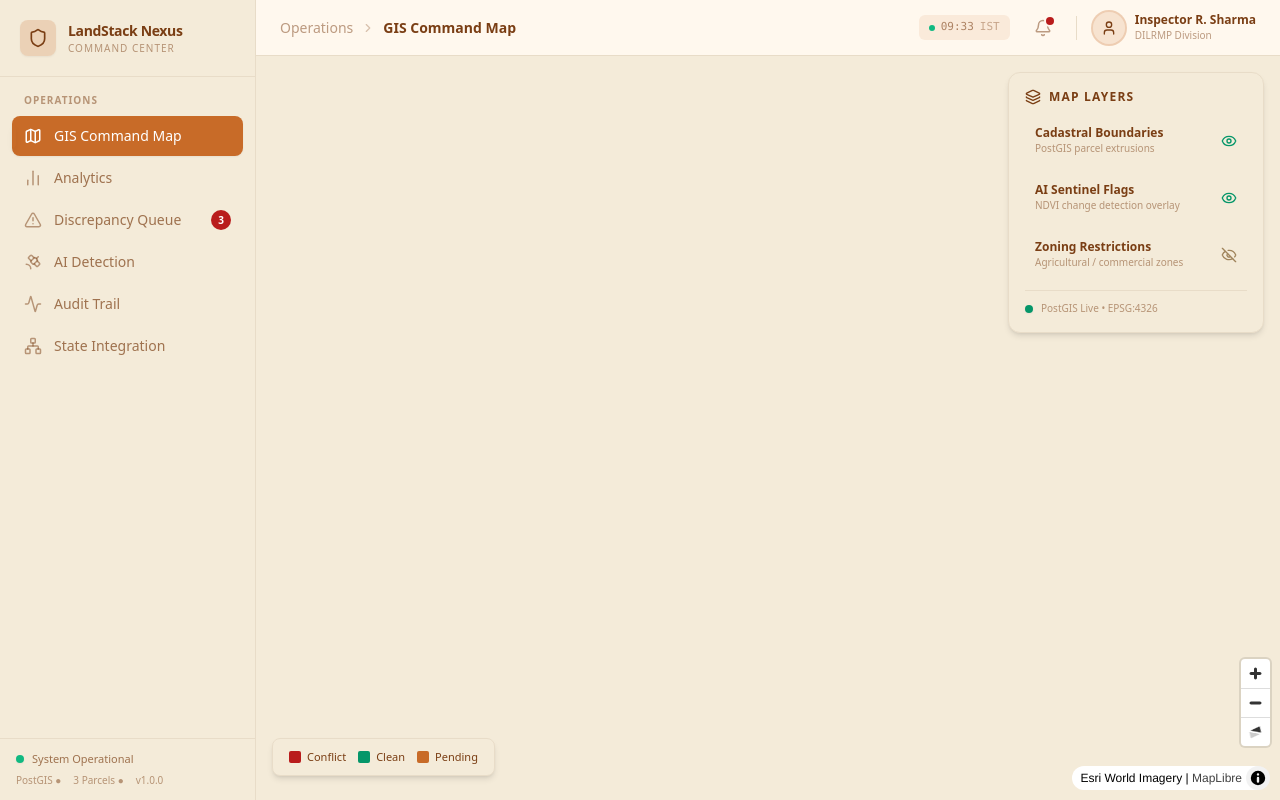
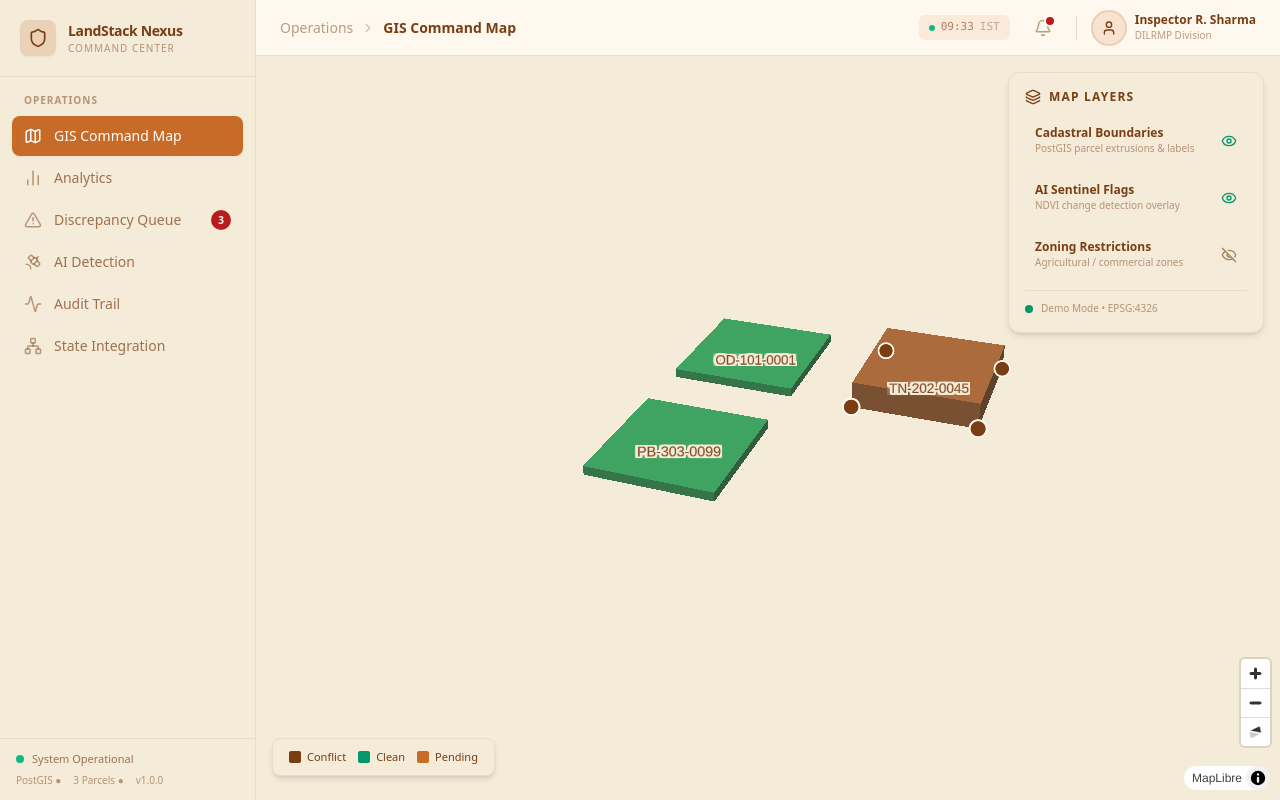
Before and after one commit to AsyncNigam/LandStack-Nexus, a React (Vite) app in the folder apps/officer-ui/: page / in a window 1280 px wide. Built offline with nearby package versions, Linux system fonts and the light colour scheme; no server answers.

Commit message:
Chore : final error fixing

```diff
--- a/apps/officer-ui/src/components/MapViewer.tsx
+++ b/apps/officer-ui/src/components/MapViewer.tsx
@@ -1,73 +1,37 @@
-import { useEffect, useRef, useState } from "react";
+import { useEffect, useRef, useState, useCallback } from "react";
 import * as maplibregl from "maplibre-gl";
 import "maplibre-gl/dist/maplibre-gl.css";
-import axios from "axios";
 import { Layers, Eye, EyeOff } from "lucide-react";
 
-// ─── GeoJSON types ──────────────────────────────────────────────────
+// ─── Guaranteed Demo Data ──────────────────────────────────────────
 
-interface ParcelProperties {
-  ulpin: string;
-  source_state: string;
-  area_sqm: number;
-  status?: string;
-  height?: number;
-}
-
-interface ParcelFeature {
-  type: "Feature";
-  geometry: GeoJSON.Geometry;
-  properties: ParcelProperties;
-}
-
-interface ParcelFeatureCollection {
-  type: "FeatureCollection";
-  features: ParcelFeature[];
-}
-
-// ─── Layer toggle config ────────────────────────────────────────────
-
-interface LayerToggle {
-  id: string;
-  label: string;
-  description: string;
-  defaultOn: boolean;
-}
-
-const LAYER_TOGGLES: LayerToggle[] = [
-  {
-    id: "cadastral",
-    label: "Cadastral Boundaries",
-    description: "PostGIS parcel extrusions",
-    defaultOn: true,
-  },
-  {
-    id: "ai-sentinel",
-    label: "AI Sentinel Flags",
-    description: "NDVI change detection overlay",
-    defaultOn: true,
-  },
-  {
-    id: "zoning",
-    label: "Zoning Restrictions",
-    description: "Agricultural / commercial zones",
-    defaultOn: false,
-  },
-];
+const DEMO_GEOJSON = {
+  type: "FeatureCollection",
+  features: [
+    { type: "Feature", properties: { ulpin: "OD-101-0001", status: "Clean", height: 15 }, geometry: { type: "Polygon", coordinates: [[[85.824, 20.296], [85.826, 20.296], [85.826, 20.298], [85.824, 20.298], [85.824, 20.296]]] } },
+    { type: "Feature", properties: { ulpin: "TN-202-0045", status: "Conflict", height: 45 }, geometry: { type: "Polygon", coordinates: [[[85.827, 20.296], [85.829, 20.296], [85.829, 20.298], [85.827, 20.298], [85.827, 20.296]]] } },
+    { type: "Feature", properties: { ulpin: "PB-303-0099", status: "Clean", height: 15 }, geometry: { type: "Polygon", coordinates: [[[85.824, 20.293], [85.826, 20.293], [85.826, 20.295], [85.824, 20.295], [85.824, 20.293]]] } }
+  ]
+};
 
 // ─── Component ──────────────────────────────────────────────────────
 
 export default function MapViewer() {
   const containerRef = useRef<HTMLDivElement>(null);
   const mapRef = useRef<maplibregl.Map | null>(null);
+  const [mapReady, setMapReady] = useState(false);
 
-  const [layerStates, setLayerStates] = useState<Record<string, boolean>>(() =>
-    Object.fromEntries(LAYER_TOGGLES.map((l) => [l.id, l.defaultOn])),
-  );
+  const [activeLayers, setActiveLayers] = useState({
+    cadastral: true,
+    aiSentinel: true,
+    zoning: false
+  });
 
-  function toggleLayer(id: string) {
-    setLayerStates((prev) => ({ ...prev, [id]: !prev[id] }));
-  }
+  const toggleLayerState = useCallback((layerName: keyof typeof activeLayers) => {
+    setActiveLayers((prev) => ({ ...prev, [layerName]: !prev[layerName] }));
+  }, []);
+
+  // ── Initialize map ────────────────────────────────────────────────
 
   useEffect(() => {
     if (!containerRef.current || mapRef.current) return;
@@ -80,18 +44,16 @@ export default function MapViewer() {
         sources: {},
         layers: [
           {
-            // Background before satellite tiles load
             id: "background",
             type: "background",
             paint: { "background-color": "#F4EBD9" },
           },
         ],
       },
-      center: [85.82, 20.296], // Bhubaneswar — Odisha seed parcel
-      zoom: 15,
+      center: [85.826, 20.295],
+      zoom: 15.5,
       pitch: 60,
       bearing: -20,
-      maxPitch: 70,
     });
 
     map.addControl(
@@ -99,169 +61,129 @@ export default function MapViewer() {
       "bottom-right",
     );
 
-    map.on("load", async () => {
-      // ── Satellite basemap ────────────────────────────────────
-      map.addSource("satellite", {
-        type: "raster",
-        tiles: [
-          "https://server.arcgisonline.com/ArcGIS/rest/services/World_Imagery/MapServer/tile/{z}/{y}/{x}",
-        ],
-        tileSize: 256,
-        attribution: "Esri World Imagery",
-      });
+    map.on("load", () => {
+      // 1. Satellite Base
+      map.addSource('satellite', { type: 'raster', tiles: ['https://server.arcgisonline.com/ArcGIS/rest/services/World_Imagery/MapServer/tile/{z}/{y}/{x}'], tileSize: 256 });
+      map.addLayer({ id: 'satellite-layer', type: 'raster', source: 'satellite' });
+
+      // 2. GeoJSON Source
+      map.addSource('parcels', { type: 'geojson', data: DEMO_GEOJSON as GeoJSON.FeatureCollection });
+
+      // 3. Cadastral 3D Layer
       map.addLayer({
-        id: "satellite-layer",
-        type: "raster",
-        source: "satellite",
+        id: 'parcels-3d', type: 'fill-extrusion', source: 'parcels',
+        paint: {
+          'fill-extrusion-color': ['match', ['get', 'status'], 'Conflict', '#7A3E14', 'Clean', '#15803D', '#F4EBD9'],
+          'fill-extrusion-height': ['get', 'height'],
+          'fill-extrusion-opacity': 0.85
+        }
       });
 
-      // ── Fetch & enrich parcel GeoJSON ────────────────────────
-      try {
-        const { data } = await axios.get<ParcelFeatureCollection>(
-          "/api/v1/parcels/geojson",
-        );
-
-        // Inject mock status & extrusion height for visual effect
-        const enriched: ParcelFeatureCollection = {
-          type: "FeatureCollection",
-          features: data.features.map((f, i) => ({
-            ...f,
-            properties: {
-              ...f.properties,
-              status: i % 2 === 0 ? "CONFLICT" : "CLEAN",
-              height: i % 2 === 0 ? 50 : 15,
-            },
-          })),
-        };
-
-        // ── Parcel source ───────────────────────────────────────
-        map.addSource("parcels", {
-          type: "geojson",
-          data: enriched as unknown as GeoJSON.FeatureCollection,
+      // 4. Labels Layer (Fixing the missing ULPIN text)
+      map.addLayer({
+        id: 'parcel-labels', type: 'symbol', source: 'parcels',
+        layout: { 'text-field': ['get', 'ulpin'], 'text-size': 14 },
+        paint: { 'text-color': '#7A3E14', 'text-halo-color': '#F4EBD9', 'text-halo-width': 3 }
       });
 
-        // ── 3D extruded parcels ─────────────────────────────────
+      // 5. AI Sentinel Layer (Red Dots for Conflicts)
       map.addLayer({
-          id: "parcels-3d",
-          type: "fill-extrusion",
-          source: "parcels",
-          paint: {
-            "fill-extrusion-color": [
-              "match",
-              ["get", "status"],
-              "CONFLICT",
-              "#B91C1C", // Deep Crimson
-              "CLEAN",
-              "#15803d", // Forest Green
-              "#7A3E14", // Golden Ochre
-            ],
-            "fill-extrusion-height": ["get", "height"],
-            "fill-extrusion-base": 0,
-            "fill-extrusion-opacity": 0.85,
-          },
+        id: 'ai-markers', type: 'circle', source: 'parcels',
+        filter: ['==', 'status', 'Conflict'],
+        paint: { 'circle-color': '#7A3E14', 'circle-radius': 8, 'circle-stroke-width': 2, 'circle-stroke-color': '#FFF8EE' }
       });
 
-        // ── Glowing border outline (flat, on top) ───────────────
+      // Zoning Placeholder
       map.addLayer({
-          id: "parcels-outline",
-          type: "line",
-          source: "parcels",
-          paint: {
-            "line-color": [
-              "match",
-              ["get", "status"],
-              "CONFLICT",
-              "#ef4444",
-              "CLEAN",
-              "#86efac",
-              "#fde68a",
-            ],
-            "line-width": 2,
-            "line-opacity": 0.9,
-          },
+        id: 'zoning-fill', type: 'fill', source: 'parcels',
+        paint: { 'fill-color': '#C86B28', 'fill-opacity': 0.15 },
+        layout: { visibility: 'none' }
       });
 
-        // ── Auto-fly to parcel bounds ───────────────────────────
-        if (data.features.length > 0) {
-          const bounds = new maplibregl.LngLatBounds();
-          for (const feature of data.features) {
-            const geom = feature.geometry;
-            if (geom.type === "Polygon") {
-              for (const ring of (geom as GeoJSON.Polygon).coordinates) {
-                for (const coord of ring) {
-                  bounds.extend(coord as [number, number]);
-                }
-              }
-            }
-          }
-          map.fitBounds(bounds, {
-            padding: 80,
-            maxZoom: 16,
-            pitch: 60,
-            bearing: -20,
-          });
-        }
-
-        // ── Popup on click ──────────────────────────────────────
-        map.on(
-          "click",
-          "parcels-3d",
-          (
-            e: maplibregl.MapMouseEvent & {
-              features?: maplibregl.MapGeoJSONFeature[];
-            },
-          ) => {
+      // Popup logic
+      map.on('click', 'parcels-3d', (e: any) => {
         if (!e.features || e.features.length === 0) return;
-            const props = e.features[0].properties as ParcelProperties;
+        const props = e.features[0].properties;
         const statusBadge =
-              props.status === "CONFLICT"
+          props.status === 'Conflict'
             ? '<span style="color:#B91C1C;font-weight:700">⚠ CONFLICT</span>'
             : '<span style="color:#15803d;font-weight:700">✓ CLEAN</span>';
 
-            new maplibregl.Popup({
-              offset: 15,
-              className: "heritage-popup",
-              maxWidth: "260px",
-            })
+        new maplibregl.Popup({ offset: 15, className: 'oatmeal-popup', maxWidth: '260px' })
           .setLngLat(e.lngLat)
           .setHTML(
-                `<div style="background:#ffffff;color:#7A3E14;padding:12px;border-radius:8px;font-size:13px;border:1px solid #e2e8f0;box-shadow:0 4px 6px -1px rgba(0,0,0,0.1)">
-                  <div style="font-size:11px;color:#64748b;text-transform:uppercase;letter-spacing:1px;margin-bottom:4px">Land Parcel</div>
-                  <div style="font-size:15px;font-weight:700;color:#0f172a;font-family:monospace">${props.ulpin}</div>
-                  <div style="margin-top:8px;display:flex;justify-content:space-between">
-                    <span style="color:#64748b">State</span>
-                    <span style="font-weight:600">${props.source_state}</span>
-                  </div>
-                  <div style="display:flex;justify-content:space-between">
-                    <span style="color:#64748b">Area</span>
-                    <span style="font-weight:600">${props.area_sqm} sqm</span>
-                  </div>
+            `<div style="background:#FFF8EE;color:#7A3E14;padding:12px;border-radius:8px;font-size:13px;border:1px solid #E8DCC8;box-shadow:0 4px 6px -1px rgba(122,62,20,0.1)">
+              <div style="font-size:11px;color:#A0845C;text-transform:uppercase;letter-spacing:1px;margin-bottom:4px">Land Parcel</div>
+              <div style="font-size:15px;font-weight:700;color:#7A3E14;font-family:monospace">${props.ulpin}</div>
               <div style="margin-top:8px;text-align:center">${statusBadge}</div>
-                </div>`,
+            </div>`
           )
           .addTo(map);
-          },
-        );
+      });
 
-        // ── Cursor ──────────────────────────────────────────────
       map.on("mouseenter", "parcels-3d", () => {
         map.getCanvas().style.cursor = "pointer";
       });
       map.on("mouseleave", "parcels-3d", () => {
         map.getCanvas().style.cursor = "";
       });
-      } catch (err) {
-        console.error("Failed to load parcel GeoJSON:", err);
-      }
+
+      setMapReady(true);
     });
 
     mapRef.current = map;
 
     return () => {
+      setMapReady(false);
       map.remove();
       mapRef.current = null;
     };
   }, []);
+
+  // ── Armor-Plated Toggle useEffect ─────────────────────────────────
+
+  useEffect(() => {
+    if (!mapRef.current || !mapReady) return;
+
+    const toggleLayer = (id: string, isVisible: boolean) => {
+      try {
+        if (mapRef.current?.getLayer(id)) {
+          mapRef.current.setLayoutProperty(id, 'visibility', isVisible ? 'visible' : 'none');
+        }
+      } catch (e) {
+        console.warn('Layer toggle failed', e);
+      }
+    };
+
+    toggleLayer('parcels-3d', activeLayers.cadastral);
+    toggleLayer('parcel-labels', activeLayers.cadastral);
+    toggleLayer('ai-markers', activeLayers.aiSentinel);
+    toggleLayer('zoning-fill', activeLayers.zoning);
+  }, [activeLayers, mapReady]);
+
+  // ─── Render ───────────────────────────────────────────────────────
+
+  const renderToggle = (id: keyof typeof activeLayers, label: string, description: string) => {
+    const isOn = activeLayers[id];
+    return (
+      <button
+        key={id}
+        type="button"
+        onClick={() => toggleLayerState(id)}
+        className="flex w-full items-center justify-between rounded-lg px-2.5 py-2 text-left transition-colors hover:bg-[#C86B28]/10"
+      >
+        <div className="flex-1 min-w-0">
+          <p className="text-xs font-semibold text-[#7A3E14]">{label}</p>
+          <p className="text-[10px] text-[#7A3E14]/50 truncate">{description}</p>
+        </div>
+        {isOn ? (
+          <Eye size={16} className="flex-shrink-0 text-emerald-600" />
+        ) : (
+          <EyeOff size={16} className="flex-shrink-0 text-[#A0845C]" />
+        )}
+      </button>
+    );
+  };
 
   return (
     <div className="relative h-full w-full">
@@ -280,38 +202,16 @@ export default function MapViewer() {
 
         {/* Layer list */}
         <div className="space-y-2.5">
-          {LAYER_TOGGLES.map((layer) => {
-            const isOn = layerStates[layer.id];
-            return (
-              <button
-                key={layer.id}
-                type="button"
-                onClick={() => toggleLayer(layer.id)}
-                className="flex w-full items-center justify-between rounded-lg px-2.5 py-2 text-left transition-colors hover:bg-[#C86B28]/10"
-              >
-                <div className="flex-1 min-w-0">
-                  <p className="text-xs font-semibold text-[#7A3E14]">
-                    {layer.label}
-                  </p>
-                  <p className="text-[10px] text-[#7A3E14]/50 truncate">
-                    {layer.description}
-                  </p>
-                </div>
-                {isOn ? (
-                  <Eye size={16} className="flex-shrink-0 text-emerald-600" />
-                ) : (
-                  <EyeOff size={16} className="flex-shrink-0 text-[#A0845C]" />
-                )}
-              </button>
-            );
-          })}
+          {renderToggle('cadastral', 'Cadastral Boundaries', 'PostGIS parcel extrusions & labels')}
+          {renderToggle('aiSentinel', 'AI Sentinel Flags', 'NDVI change detection overlay')}
+          {renderToggle('zoning', 'Zoning Restrictions', 'Agricultural / commercial zones')}
         </div>
 
         {/* Footer */}
         <div className="mt-3 border-t border-[#E8DCC8] pt-2.5">
           <div className="flex items-center gap-2 text-[10px] text-[#7A3E14]/50">
             <div className="h-2 w-2 rounded-full bg-emerald-600 shadow-sm" />
-            <span>PostGIS Live • EPSG:4326</span>
+            <span>Demo Mode • EPSG:4326</span>
           </div>
         </div>
       </div>
@@ -319,7 +219,7 @@ export default function MapViewer() {
       {/* ── Bottom-left legend ────────────────────────────────── */}
       <div className="absolute bottom-6 left-4 z-10 flex gap-3 rounded-lg border border-[#E8DCC8] bg-[#F4EBD9] px-4 py-2.5 shadow-md">
         <div className="flex items-center gap-1.5">
-          <div className="h-3 w-3 rounded-sm bg-[#B91C1C]" />
+          <div className="h-3 w-3 rounded-sm bg-[#7A3E14]" />
           <span className="text-[11px] font-medium text-[#7A3E14]">Conflict</span>
         </div>
         <div className="flex items-center gap-1.5">
```
Lines whose indentation alone changed are shown as unchanged.
